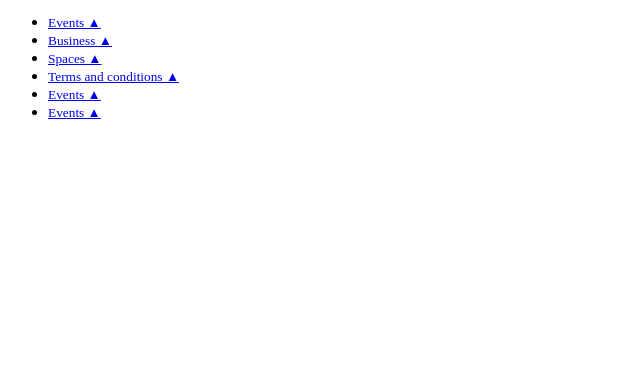
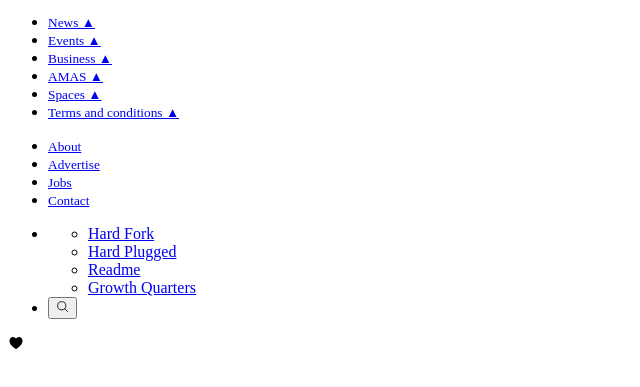
Before and after one commit to davidcostacv/building-with-responsive-design-david-12oct23, a plain HTML site: page index.html in a window 1280 px wide. Shown: the part 29-416 px from the top of the page, without its empty margins (0-640 px from the left). Drawn offline with nearby package versions, Linux system fonts and the light colour scheme.

Commit message:
feat: add navbar and icons to index file

```diff
--- a/index.html
+++ b/index.html
@@ -14,6 +14,11 @@
                 <ul class="items-top-navbar">
                     <li class="item-top-navbar">
                         <a href="#" class="link-item-top-navbar">
+                            <small>News ▲</small>
+                        </a>
+                    </li>
+                    <li class="item-top-navbar">
+                        <a href="#" class="link-item-top-navbar">
                             <small>Events ▲</small>
                         </a>
                     </li>
@@ -24,27 +29,85 @@
                     </li>
                     <li class="item-top-navbar">
                         <a href="#" class="link-item-top-navbar">
-                            <small>Spaces ▲</small>
+                            <small> AMAS ▲</small>
                         </a>
                     </li>
                     <li class="item-top-navbar">
                         <a href="#" class="link-item-top-navbar">
-                            <small>Terms and conditions ▲</small>
+                            <small>Spaces  ▲</small>
                         </a>
                     </li>
                     <li class="item-top-navbar">
                         <a href="#" class="link-item-top-navbar">
-                            <small>Events ▲</small>
+                            <small> Terms and conditions ▲</small>
+                        </a>
+                    </li>
+                </ul>
+            </div>
+            <div class="items-top-navbar">
+                <ul class="items-top-navbar">
+                    <li class="item-top-navbar">
+                        <a href="#" class="link-item-top-navbar">
+                            <small>About</small>
                         </a>
                     </li>
                     <li class="item-top-navbar">
                         <a href="#" class="link-item-top-navbar">
-                            <small>Events ▲</small>
+                            <small>Advertise</small>
+                        </a>
+                    </li>
+                    <li class="item-top-navbar">
+                        <a href="#" class="link-item-top-navbar">
+                            <small>Jobs</small>
+                        </a>
+                    </li>
+                    <li class="last-item-top-navbar">
+                        <a href="#" class="link-item-top-navbar">
+                            <small>Contact</small>
                         </a>
                     </li>
                 </ul>
             </div>
         </nav>
+        <nav class="bottom-navbar">
+            <ul class="bottom-navbar-list">
+                <li class="left-items-bottom-navbar float-left">
+                    <div>
+                        <ul class="items-bottom-navbar">
+                            <li class="item-bottom-navbar">
+                                <a href="#" class="link-item-bottom-navbar">
+                                    Hard Fork
+                                </a>
+                            </li>
+                            <li class="item-bottom-navbar">
+                                <a href="#" class="link-item-bottom-navbar">
+                                    Hard Plugged
+                                </a>
+                            </li>
+                            <li class="item-bottom-navbar">
+                                <a href="#" class="link-item-bottom-navbar">
+                                    Readme
+                                </a>
+                            </li>
+                            <li class="item-bottom-navbar">
+                                <a href="#" class="link-item-bottom-navbar">
+                                    Growth Quarters
+                                </a>
+                            </li>
+
+                        </ul>
+                    </div>
+                </li>
+                <li class="margin-left-auto">
+                    <button type="submit" class="without-style-button">
+                        <ion-icon name="search-outline"></ion-icon class="icons-navbar icons-navbar-1 bottom-navbar-list">
+                    </button>
+                </li>
+            </ul>
+        </nav>
     </header>
+    <ion-icon name="heart"></ion-icon>
+    <script type="module" src="https://unpkg.com/ionicons@7.1.0/dist/ionicons/ionicons.esm.js"></script>
+    <script nomodule src="https://unpkg.com/ionicons@7.1.0/dist/ionicons/ionicons.js"></script>
 </body>
 </html>
```
